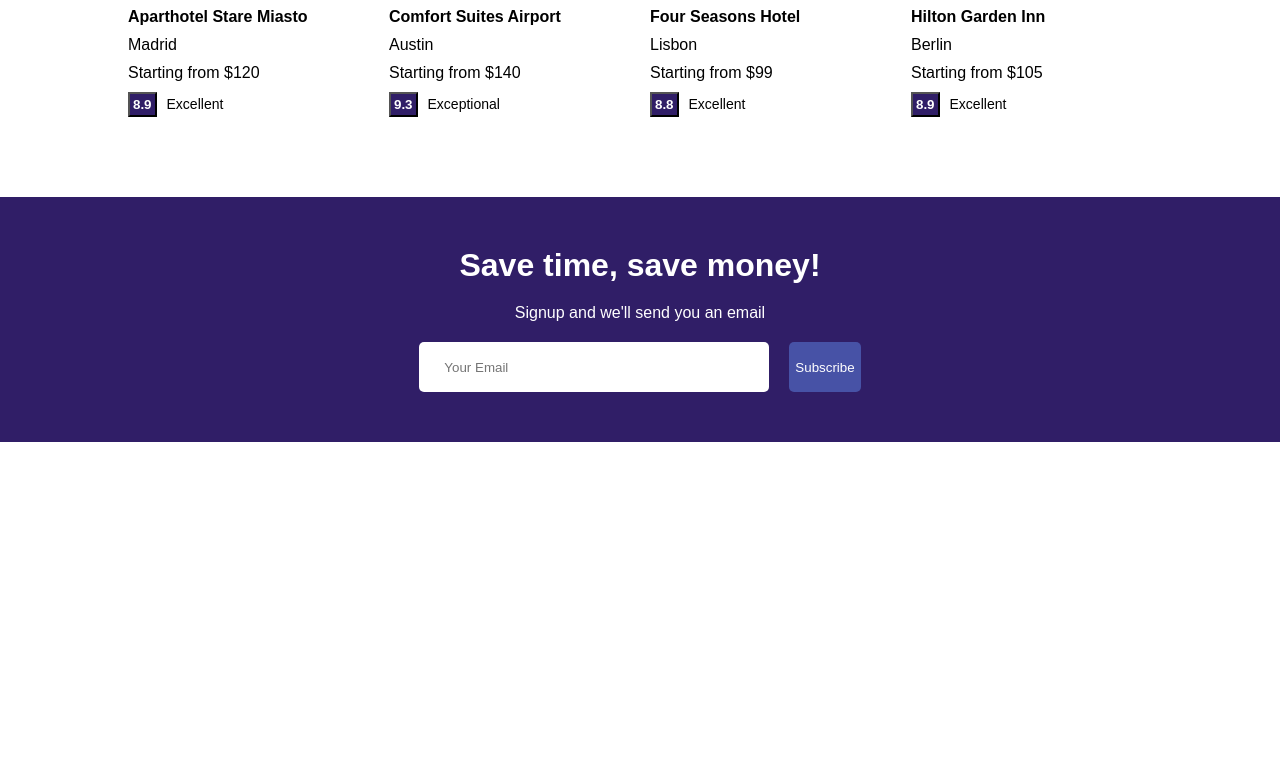
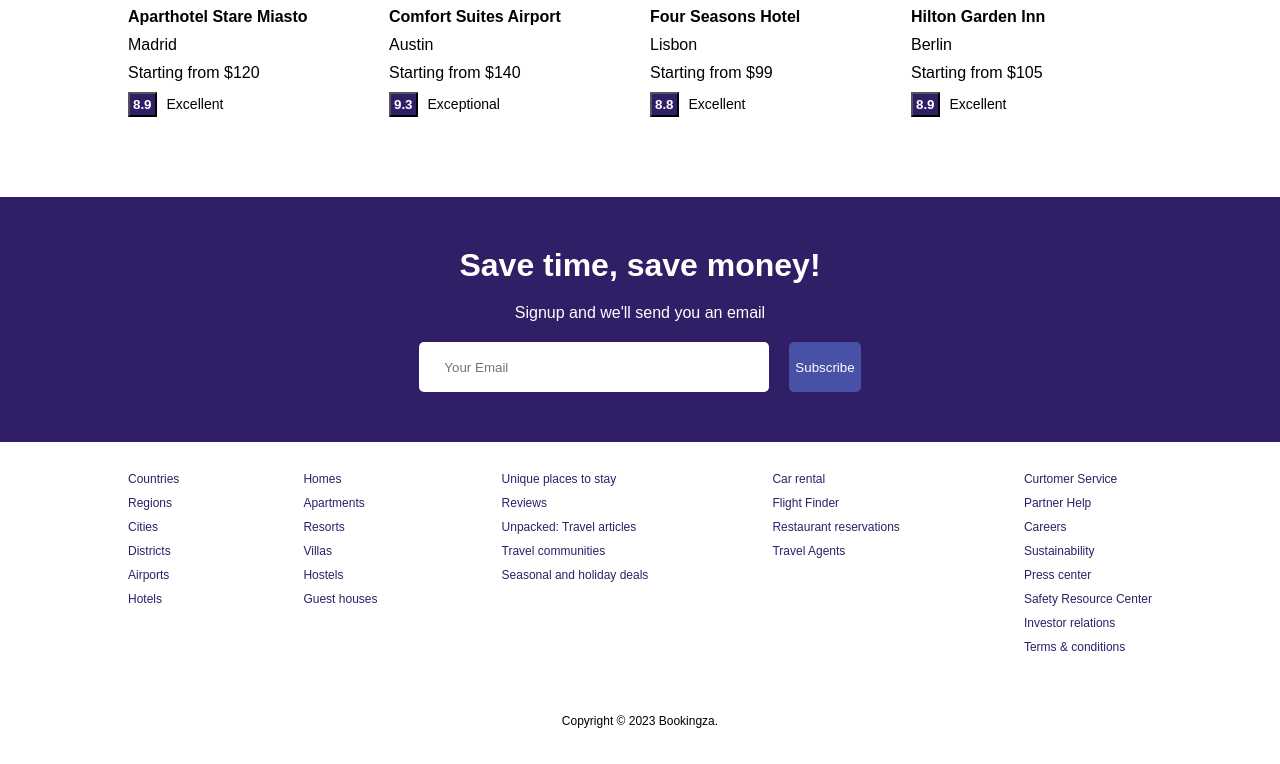
Before and after one commit to AakashNarwade/mern-booking-app, a React (Vite) app in the folder frontend/: page / in a window 1280 px wide. Shown: the part 1167-1931 px from the top of the page. Before the commit the page ends 1609 px from the top, so only its background shows below. Built offline with nearby package versions, Linux system fonts and the light colour scheme.

Commit message:
added footer

```diff
--- /dev/null
+++ b/frontend/src/components/footer/Footer.jsx
@@ -0,0 +1,52 @@
+import "./footer.css";
+
+const Footer = () => {
+  return (
+    <div className="footer">
+      <div className="fLists">
+        <ul className="fList">
+          <li className="fListItem">Countries</li>
+          <li className="fListItem">Regions</li>
+          <li className="fListItem">Cities</li>
+          <li className="fListItem">Districts</li>
+          <li className="fListItem">Airports</li>
+          <li className="fListItem">Hotels</li>
+        </ul>
+        <ul className="fList">
+          <li className="fListItem">Homes </li>
+          <li className="fListItem">Apartments </li>
+          <li className="fListItem">Resorts </li>
+          <li className="fListItem">Villas</li>
+          <li className="fListItem">Hostels</li>
+          <li className="fListItem">Guest houses</li>
+        </ul>
+        <ul className="fList">
+          <li className="fListItem">Unique places to stay </li>
+          <li className="fListItem">Reviews</li>
+          <li className="fListItem">Unpacked: Travel articles </li>
+          <li className="fListItem">Travel communities </li>
+          <li className="fListItem">Seasonal and holiday deals </li>
+        </ul>
+        <ul className="fList">
+          <li className="fListItem">Car rental </li>
+          <li className="fListItem">Flight Finder</li>
+          <li className="fListItem">Restaurant reservations </li>
+          <li className="fListItem">Travel Agents </li>
+        </ul>
+        <ul className="fList">
+          <li className="fListItem">Curtomer Service</li>
+          <li className="fListItem">Partner Help</li>
+          <li className="fListItem">Careers</li>
+          <li className="fListItem">Sustainability</li>
+          <li className="fListItem">Press center</li>
+          <li className="fListItem">Safety Resource Center</li>
+          <li className="fListItem">Investor relations</li>
+          <li className="fListItem">Terms & conditions</li>
+        </ul>
+      </div>
+      <div className="fText">Copyright © 2023 Bookingza.</div>
+    </div>
+  );
+};
+
+export default Footer;
--- /dev/null
+++ b/frontend/src/components/footer/footer.css
@@ -0,0 +1,31 @@
+.footer{
+    width: 100%;
+    max-width: 1024px;
+    font-size: 12px;
+    margin-bottom: 50px;
+}
+
+.fLists{
+    display: flex;
+    justify-content: space-between;
+    width: 100%;
+    margin-bottom: 50px;
+
+}
+
+.fText{
+    position: absolute;
+  left: 50%;
+  transform: translateX(-50%);
+}
+
+.fList{
+    list-style: none;
+    padding: 0;
+}
+
+.fListItem{
+    margin-bottom: 10px;
+    color:#301e67 ;
+    cursor: pointer;
+}
--- a/frontend/src/pages/home/Home.jsx
+++ b/frontend/src/pages/home/Home.jsx
@@ -6,6 +6,7 @@
 import PropertyList from "../../components/propertyList/PropertyList";
 import FeaturedProperty from "../../components/featuredProperty/featuredProperty";
 import MailList from "../../components/mailList/MailList";
+import Footer from "../../components/footer/Footer";
 
 const Home = () => {
   return (
@@ -19,6 +20,7 @@
         <h1 className="homeTitle">Home guests love</h1>
         <FeaturedProperty />
         <MailList />
+        <Footer />
       </div>
     </div>
   );
```
